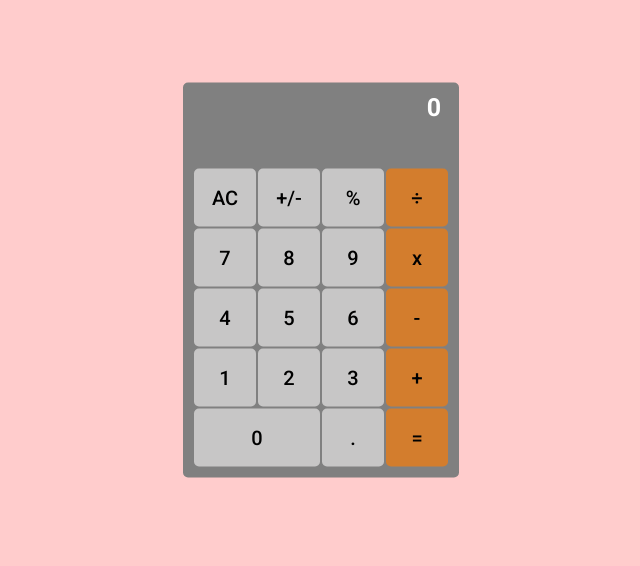
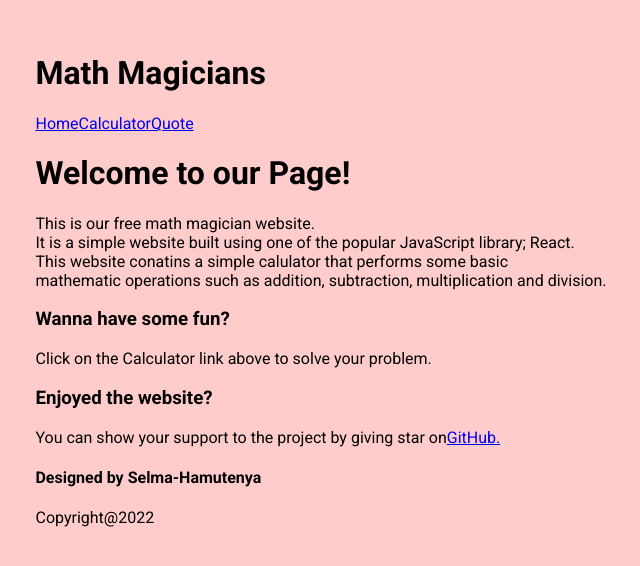
Before and after one commit to SelmaNdapanda/math-magicians-react, a React (Create React App) app: page / in a window 1280 px wide. Shown: the part 120-686 px from the top of the page, without its empty margins (319-959 px from the left). Built offline with nearby package versions, Linux system fonts and the light colour scheme.

Commit message:
Add router

```diff
--- a/src/App.js
+++ b/src/App.js
@@ -1,12 +1,25 @@
-import React from 'react';
-import Calculator from './components/Calculator';
+import React from "react";
+import Calculator from "./components/Calculator";
+import { BrowserRouter, Routes, Route } from "react-router-dom";
+import Navbar from "./components/Navbar";
+import Footer from "./components/Footer";
+import Home from "./pages/Home";
+import Quote from "./pages/Quote";
 
-// eslint-disable-next-line react/prefer-stateless-function
+/*eslint-disable-next-line react/prefer-stateless-function */
 class App extends React.Component {
   render() {
     return (
       <div className="App">
-        <Calculator />
+        <BrowserRouter>
+          <Navbar />
+          <Routes>
+            <Route path='/' element={<Home />} />
+            <Route path='/calculator' element={<Calculator />} />
+            <Route path='/quote' element={<Quote />} />
+          </Routes>
+          <Footer />
+        </BrowserRouter>
       </div>
     );
   }
```
